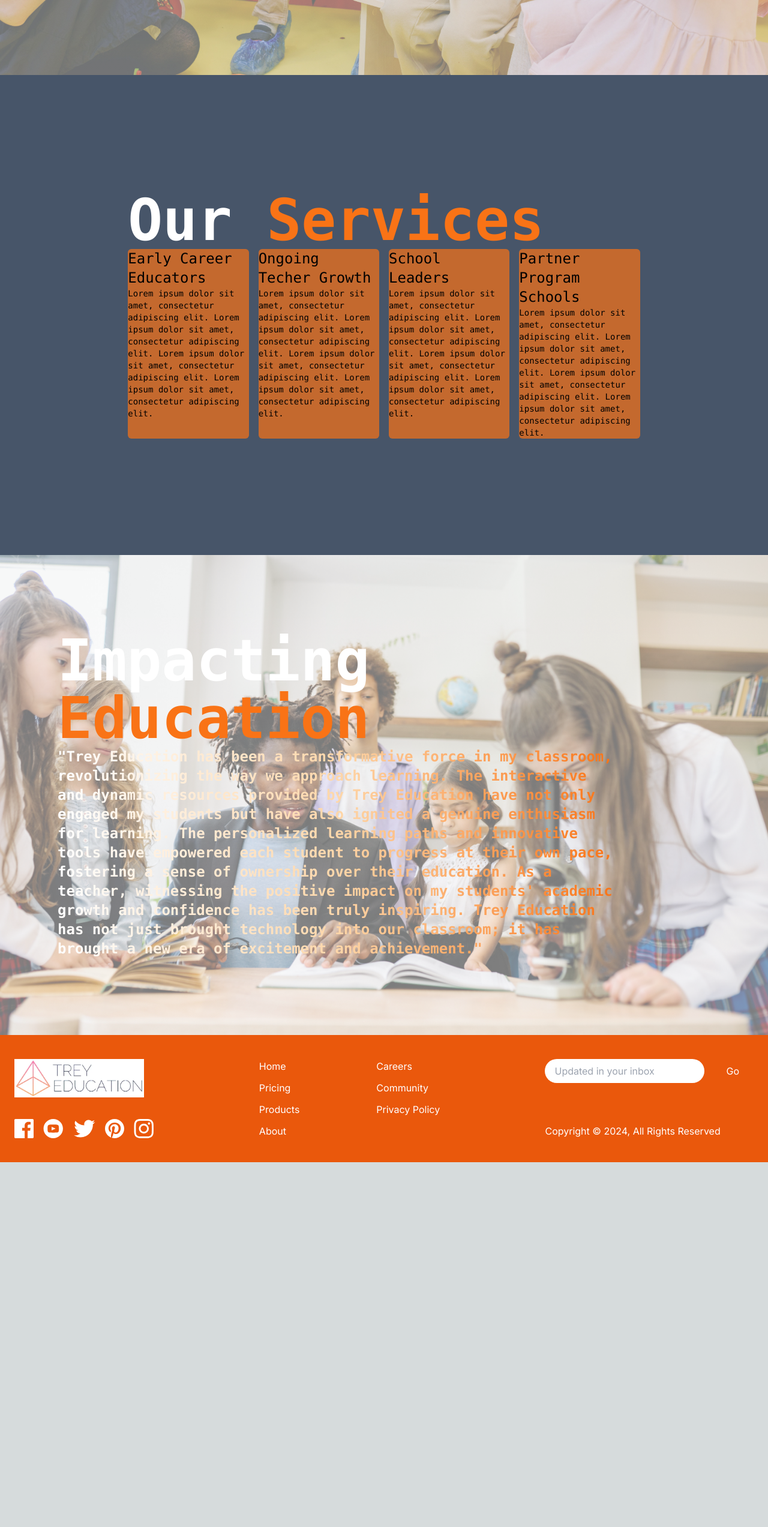
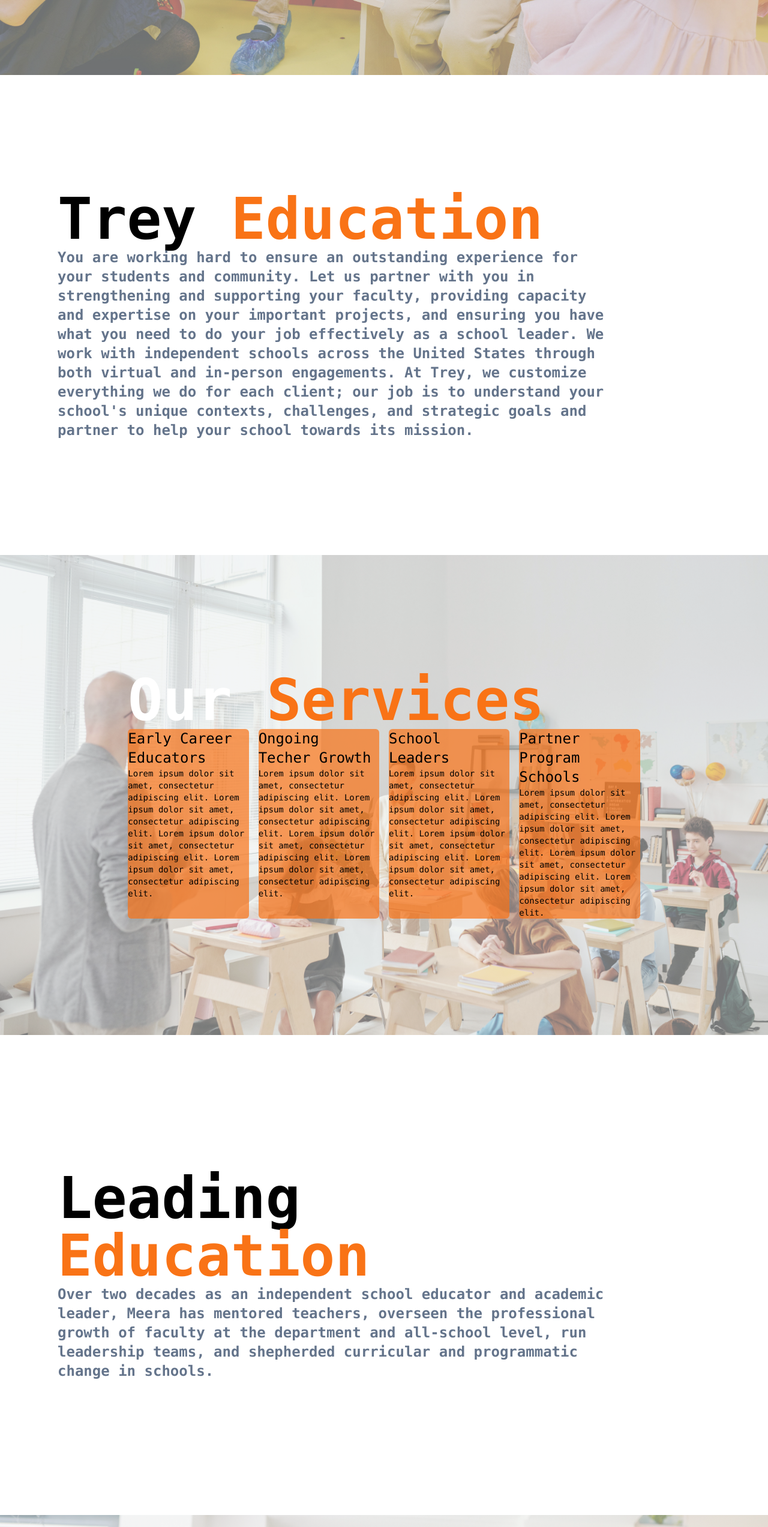
Before and after one commit to ryanjames1729/trey-ed-demo, a Next.js app: page / in a window 1280 px wide. Shown: the part 820-3365 px from the top of the page at 60% size. Before the commit the page ends 2757 px from the top, so only its background shows below. Built offline with nearby package versions, Linux system fonts and the light colour scheme.

Commit message:
image changes

```diff
--- a/app/components/footer.tsx
+++ b/app/components/footer.tsx
@@ -2,6 +2,7 @@
 
 import Link from "next/link"
 import "../globals.css";
+import Image from "next/image";
 
 export default async function Footer() {
     return (
@@ -20,24 +21,24 @@ export default async function Footer() {
           </div>
 
           <div>
-            <img src="treylogo1.webp" className="h-16" alt="" />
+            <Image src="/treylogo1.webp" alt="Trey Education" width={300} height={300} className="w-64"/>
           </div>
 
           <div className="flex justify-center space-x-4">
            <Link href="https://www.facebook.com">
-              <img src="icon-facebook.svg" alt="" className="h-8" />
+              <Image src="/icon-facebook.svg" alt="" width={50} height={50} className="h-8 w-8"/>
             </Link>
             <Link href="https://www.youtube.com">
-              <img src="icon-youtube.svg" alt="" className="h-8" />
+              <Image src="/icon-youtube.svg" alt="" width={50} height={50} className="h-8 w-8" />
             </Link>
             <Link href="https://www.twitter.com">
-              <img src="icon-twitter.svg" alt="" className="h-8" />
+              <Image src="/icon-twitter.svg" alt="" width={50} height={50} className="h-8 w-8" />
             </Link>
             <Link href="https://www.pinterest.com">
-              <img src="icon-pinterest.svg" alt="" className="h-8" />
+                <Image src="/icon-pinterest.svg" alt="" width={50} height={50} className="h-8 w-8" />
             </Link>
             <Link href="https://www.instagram.com">
-              <img src="icon-instagram.svg" alt="" className="h-8" />
+                <Image src="/icon-instagram.svg" alt="" width={50} height={50} className="h-8 w-8" />
             </Link>
           </div>
         </div>
--- a/app/page.tsx
+++ b/app/page.tsx
@@ -25,7 +25,26 @@ export default function Home() {
           </div>
         </div>
 
-        <div className="h-screen relative bg-slate-600  flex flex-col items-center">
+        <div className="h-screen w-screen relative bg-white">
+          <div className="absolute top-1/2 left-1/4 -translate-x-1/4 -translate-y-1/2 px-4">
+            <h1 className="text-8xl text-black font-bold">Trey <span className="text-orange-500">Education</span></h1>
+            <h2 className="text-2xl font-bold text-slate-500">
+            You are working hard to ensure an outstanding experience for your students and community.
+Let us partner with you in strengthening and supporting your faculty, providing capacity and expertise on your important projects, and ensuring you have what you need to do your job effectively as a school leader.
+We work with independent schools across the United States through both virtual and in-person engagements. At Trey, we customize everything we do for each client; our job is to understand your school's unique contexts, challenges, and strategic goals and partner to help your school towards its mission.
+            </h2>
+            <p></p>
+          </div>
+        </div>
+
+        <div className="h-screen w-screen relative flex flex-col items-center">
+        <Image
+            src="/pexels-max-fischer-5212331.jpg"
+            alt="Trey Education"
+            layout='fill'
+            objectFit='cover'
+            className="opacity-50"
+          />
           <div className="absolute top-1/2 -translate-y-1/2 mx-auto w-2/3">
             <h1 className="text-8xl text-white font-bold">Our <span className="text-orange-500">Services</span></h1>
             <div className="flex flex-col-4 space-x-4">
@@ -70,6 +89,16 @@ export default function Home() {
           </div>
         </div>
 
+        <div className="h-screen w-screen relative bg-white">
+          <div className="absolute top-1/2 left-1/4 -translate-x-1/4 -translate-y-1/2 px-4">
+            <h1 className="text-8xl text-black font-bold">Leading <span className="text-orange-500">Education</span></h1>
+            <h2 className="text-2xl font-bold text-slate-500">
+            Over two decades as an independent school educator and academic leader, Meera has mentored teachers, overseen the professional growth of faculty at the department and all-school level, run leadership teams, and shepherded curricular and programmatic change in schools.
+            </h2>
+            <p></p>
+          </div>
+        </div>
+
         <div className="h-screen w-screen relative">
           <Image
             src="/pexels-yan-krukau-8617837.jpg"
```
Also changed, not shown: public/pexels-max-fischer-5212331.jpg (added).
